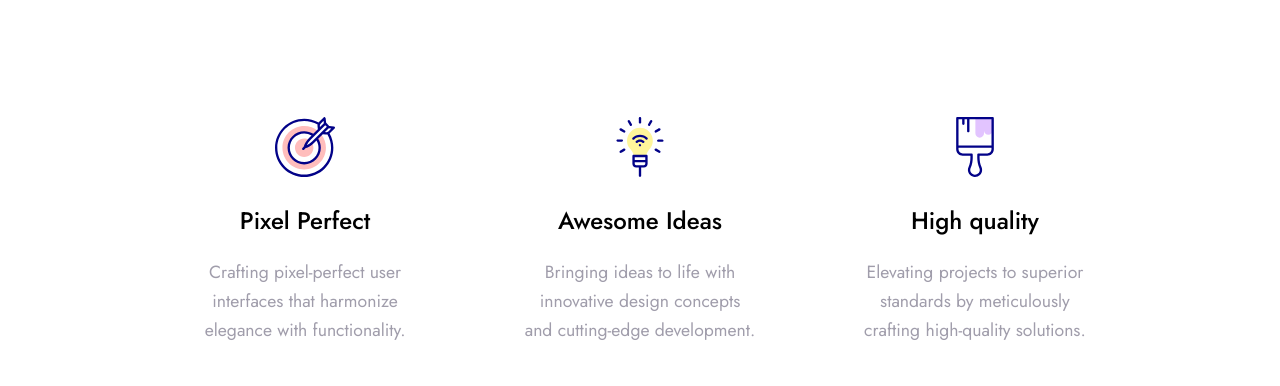
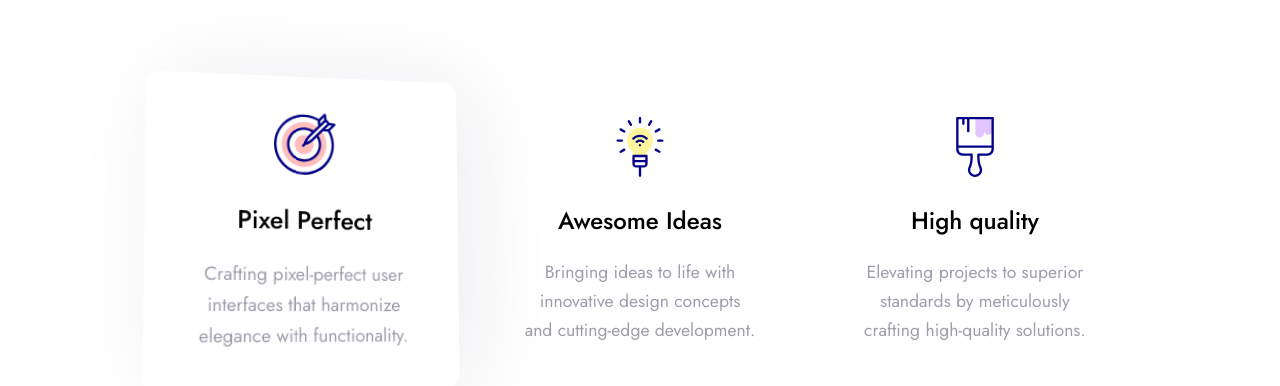
Before and after one commit to muminDev/myPortfolioV2.0, a plain HTML site: page index.html in a window 1280 px wide. In both pictures the pointer is over the element 305 px from the left and 1049 px from the top of the page. Shown: the part 818-1204 px from the top of the page. Drawn offline with nearby package versions, Linux system fonts and the light colour scheme.

Commit message:
sub service modified

```diff
--- a/styles.css
+++ b/styles.css
@@ -209,3 +209,11 @@ header.sticky {
   color: var(--second-color);
   line-height: 29px;
 }
+.sub-box:hover {
+  background: #ffffff;
+  box-shadow: 18px 0px 87px 0px rgb(10 15 70 / 7%);
+  border-radius: 12px;
+  will-change: transform;
+  transform: perspective(1000px) rotateX(4.8deg) rotateY(10.23deg)
+    scale3d(1.05, 1.05, 1.05);
+}
```
